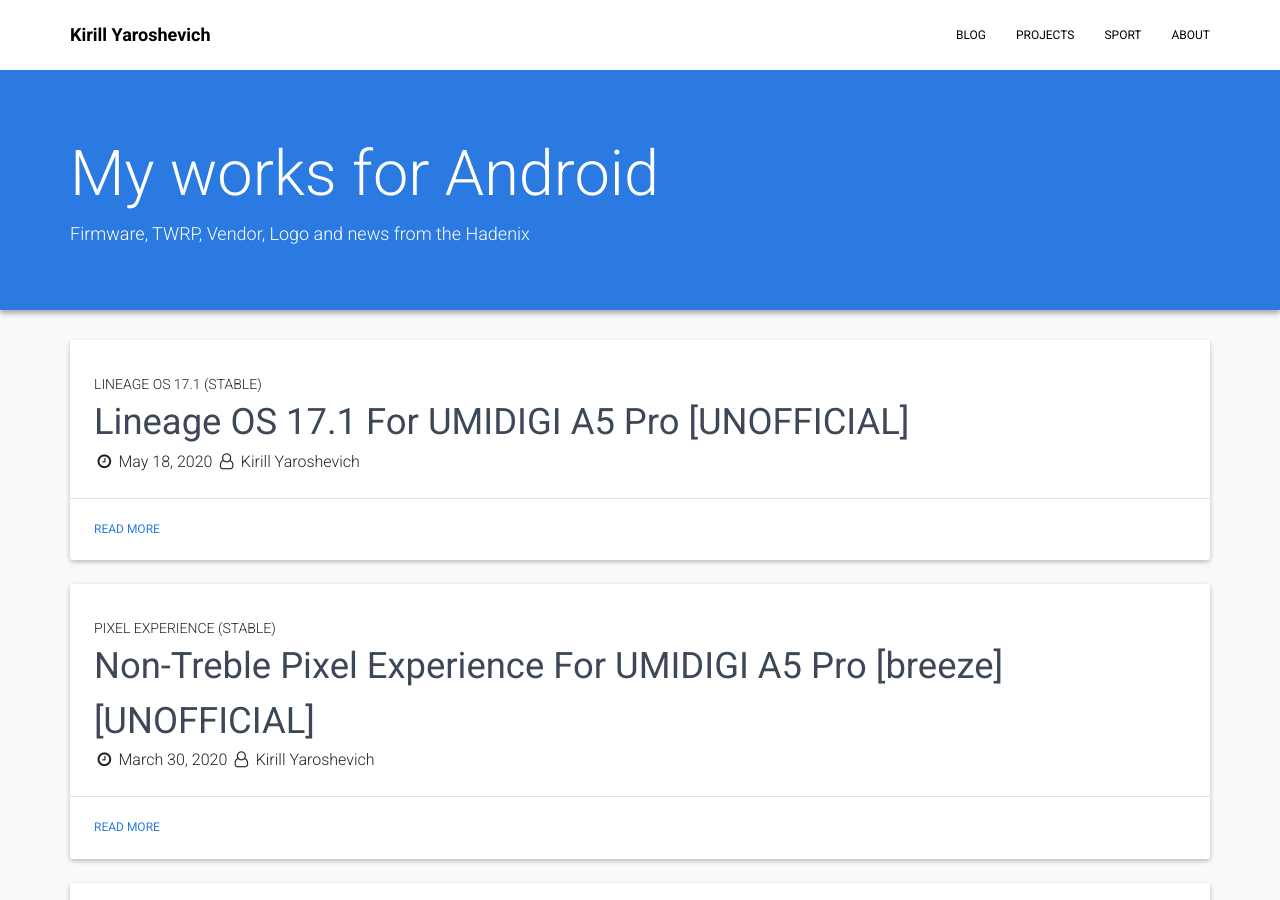
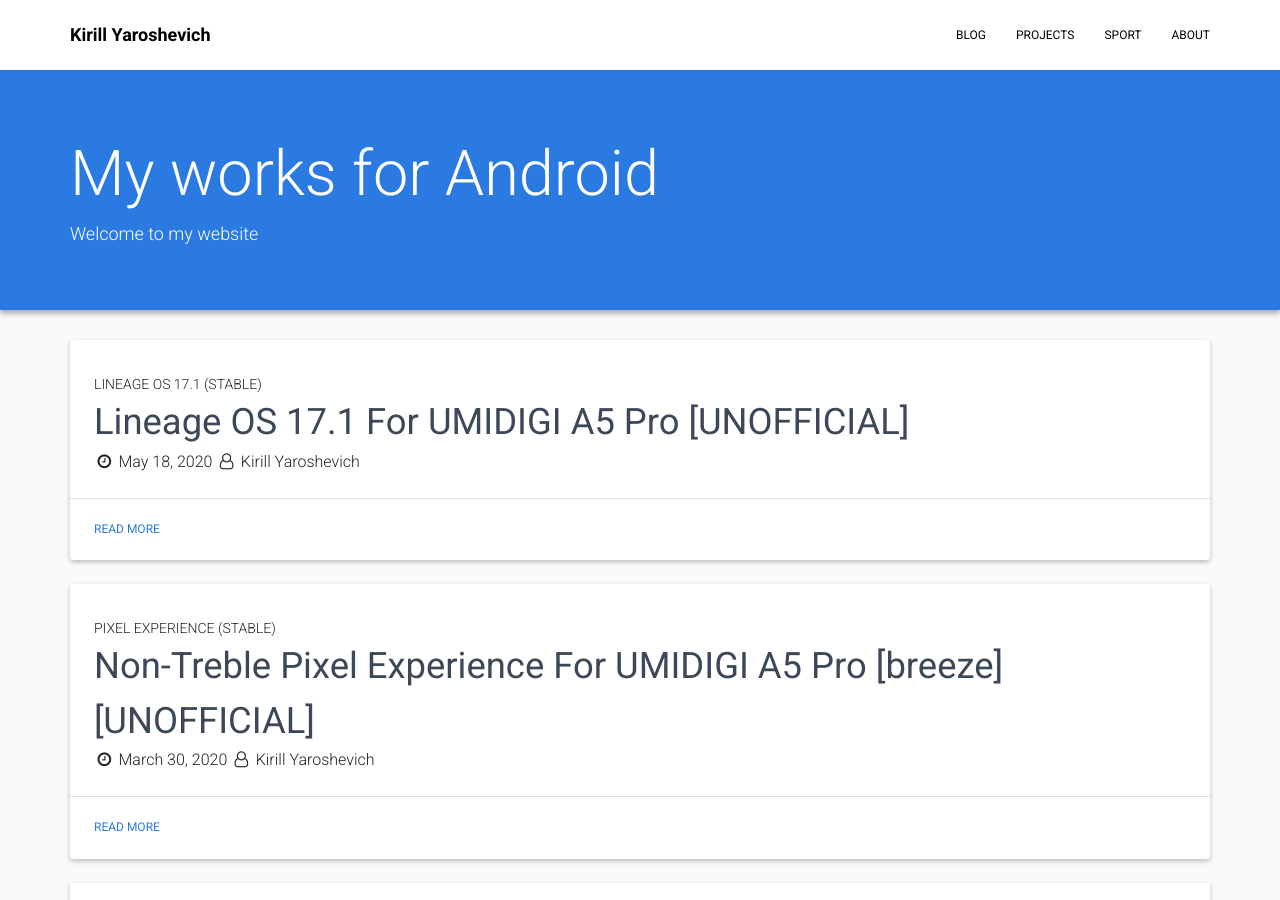
Before and after one commit to Hadenix/Hadenix.github.io, a Jekyll site: the page built from index.html, in a window 1280 px wide and 900 px high. Built offline with Jekyll 4.4.1, drawn with Linux system fonts in a browser that asks for light colours; nearby versions of some CDN libraries.

Commit message:
Update _config.yml

```diff
--- a/_config.yml
+++ b/_config.yml
@@ -7,7 +7,7 @@
 
 # Short bio or description (displayed in the header)
 description: My works for Android
-relation: Firmware, TWRP, Vendor, Logo and news from the Hadenix
+relation: Welcome to my website
 
 
 #
```
